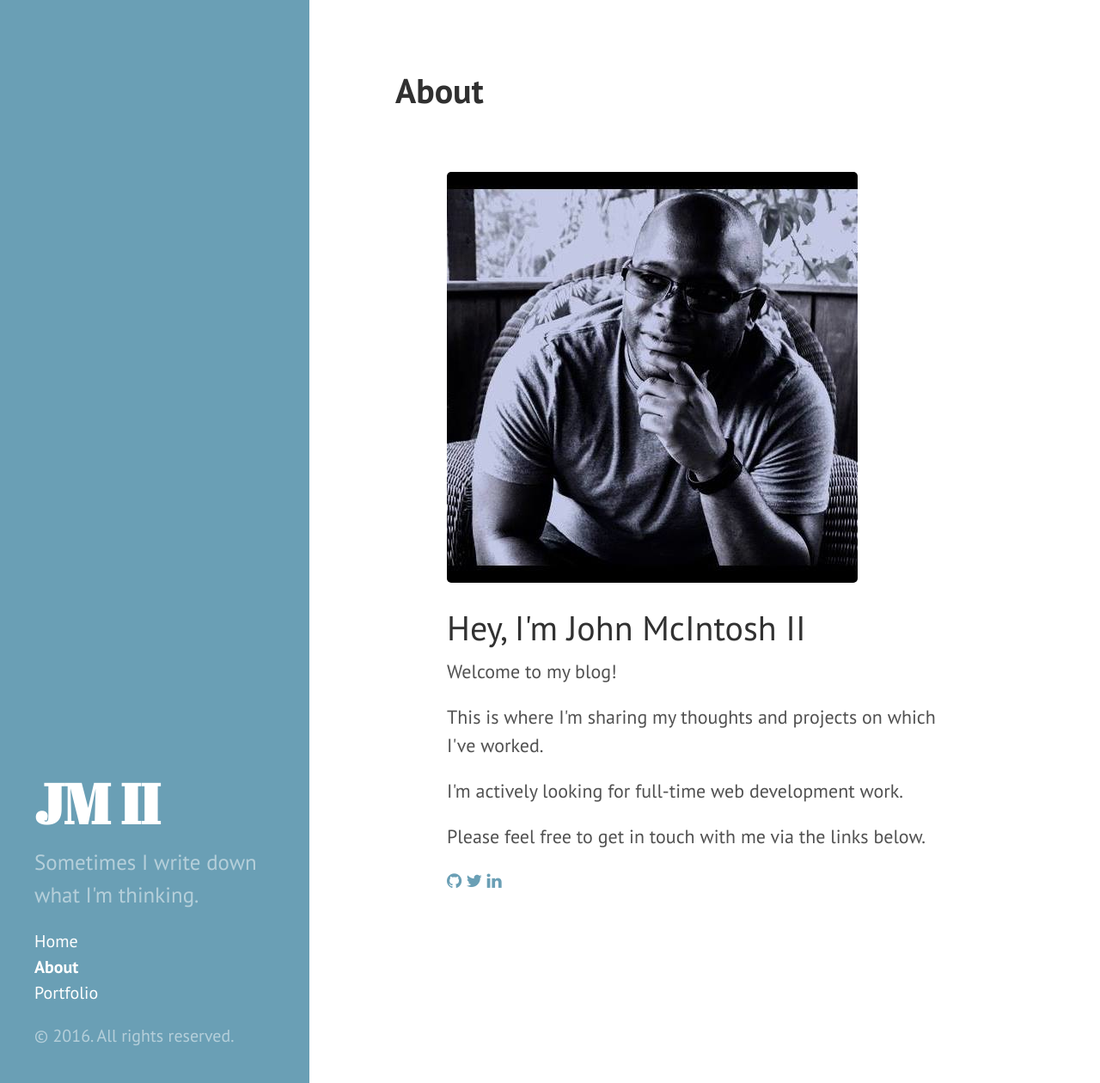
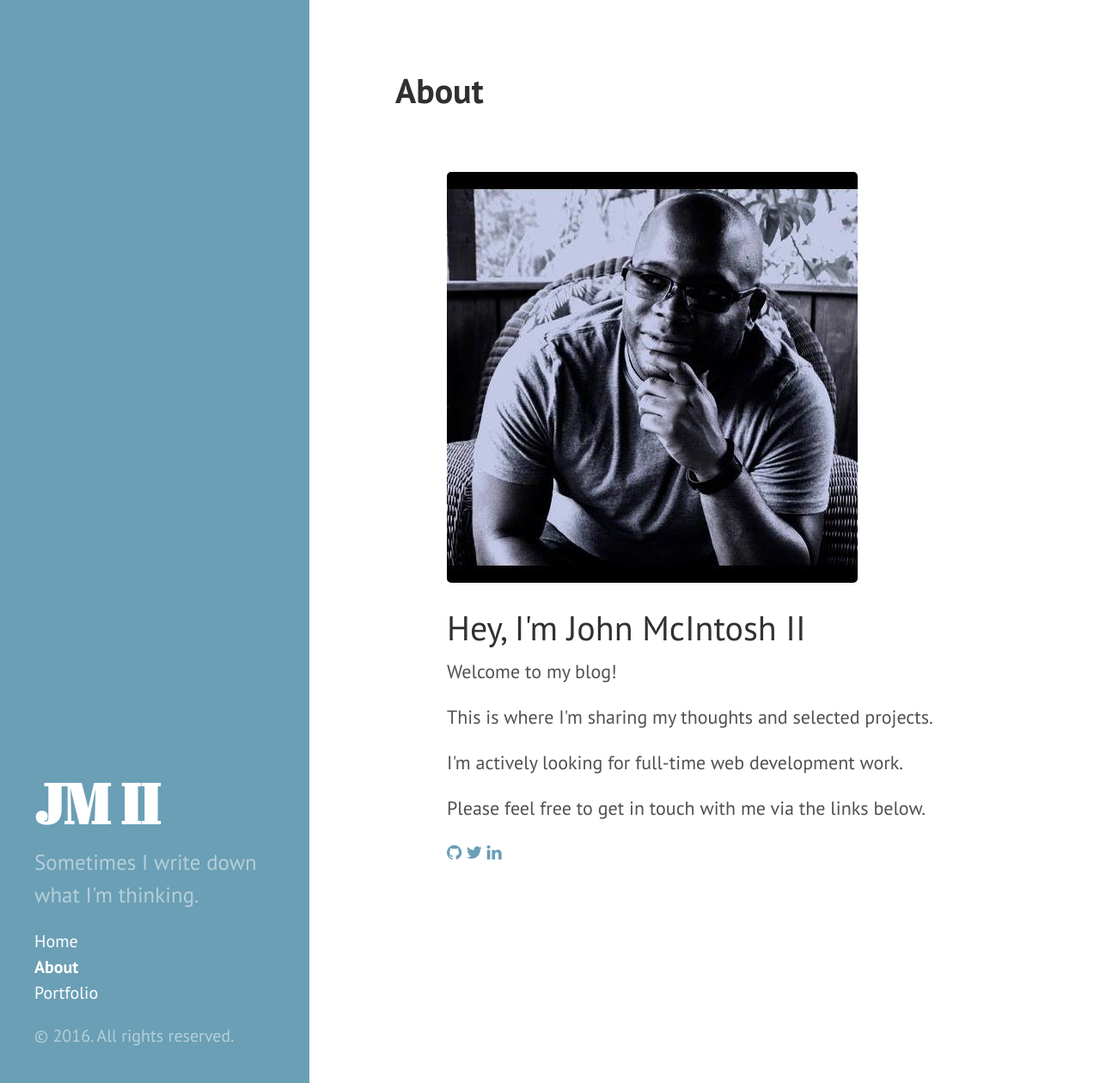
Before and after one commit to ver2point0/ver2point0.github.io, a Jekyll site: the page built from about.html, in a window 1280 px wide and 1260 px high. Shown: the whole window at 86% size. Built offline with Jekyll 4.4.1, drawn with Linux system fonts in a browser that asks for light colours.

Commit message:
update about page

```diff
--- a/about.html
+++ b/about.html
@@ -12,7 +12,7 @@ permalink: /about/
 	<div id="content">
 		<h1>Hey, I'm John McIntosh II</h1>
 		<p>Welcome to my blog!</p>
-		<p>This is where I'm sharing my thoughts and projects on which I've worked.</p>
+		<p>This is where I'm sharing my thoughts and selected projects.</p>
 		<p>I'm actively looking for full-time web development work.</p>
 		<p>Please feel free to get in touch with me via the links below.</p>
 	</div>
```
